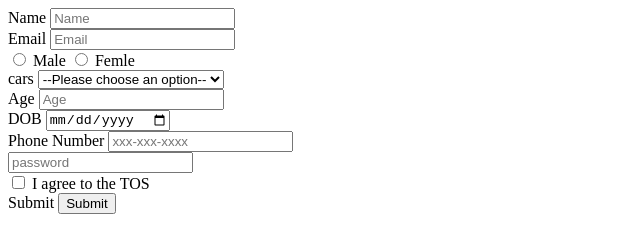
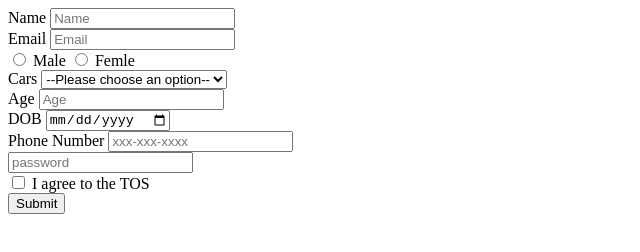
Before and after one commit to acciojob/signup-form-car-ashpatni20, a website: page main.html in a window 1280 px wide. Shown: the whole page, without its empty margins (0-640 px from the left). Drawn offline with Linux system fonts and the light colour scheme.

Commit message:
created a submission

```diff
--- a/main.html
+++ b/main.html
@@ -24,13 +24,14 @@
 
 	<br>
 
-	<lable for="cars">cars</lable>
-	<select id="cars" name="cars" required>
+	<label for="cars">Cars</label>
+<select id="cars" name="cars" required>
     <option value="" disabled selected hidden>--Please choose an option--</option>
     <option value="BMW">BMW</option>
     <option value="Tesla">Tesla</option>
     <option value="Kia">Kia</option>
-	</select>
+</select>
+
 
 	<br>
 
@@ -53,9 +54,9 @@
 		<input type="checkbox" id="tos" required placeholder="I agree to the TOS">
 		<label for="tos">I agree to the TOS</label>
 		<br>
-		<label for="submit">Submit</label>
-		<input type="submit" id="submit" value="Submit" name="submit" required>
 
+
+		<button type="submit">Submit</button>
 	</form>
 
     <script type="text/javascript" src="./script.js">
```
